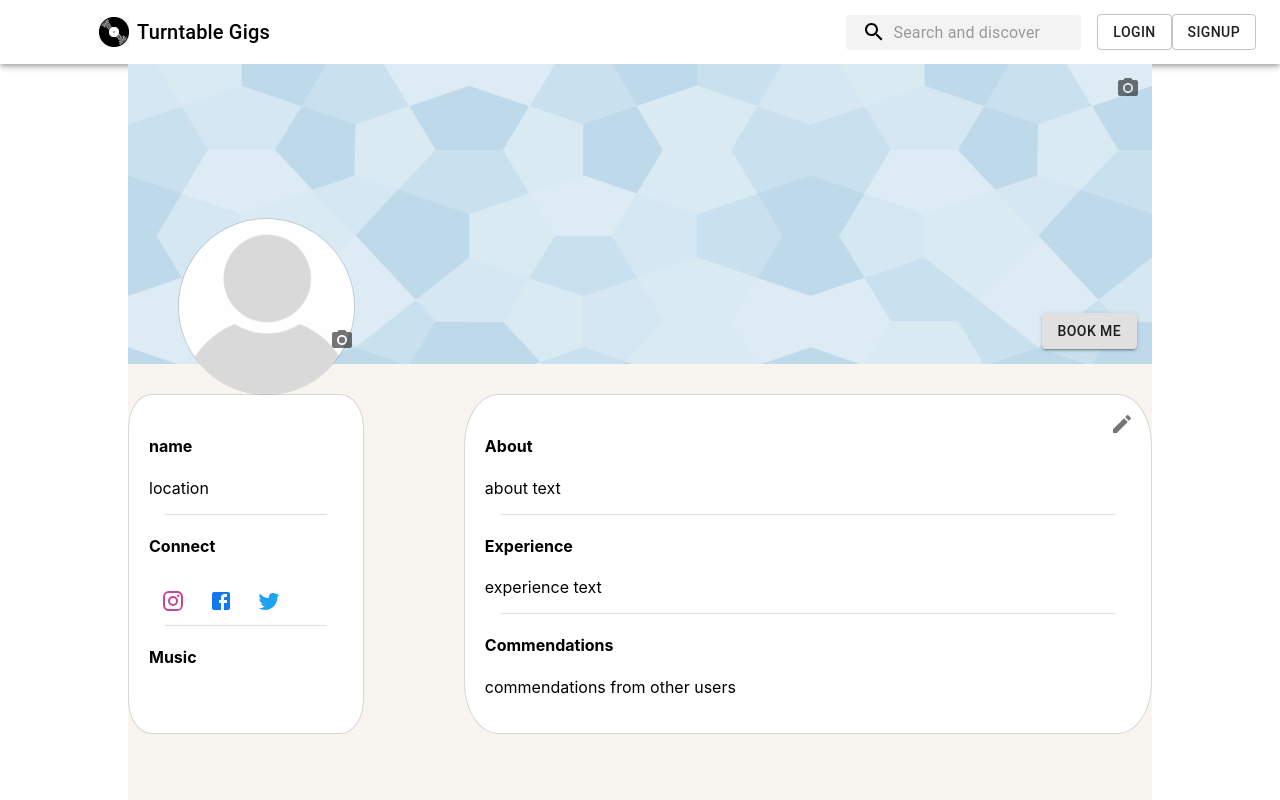
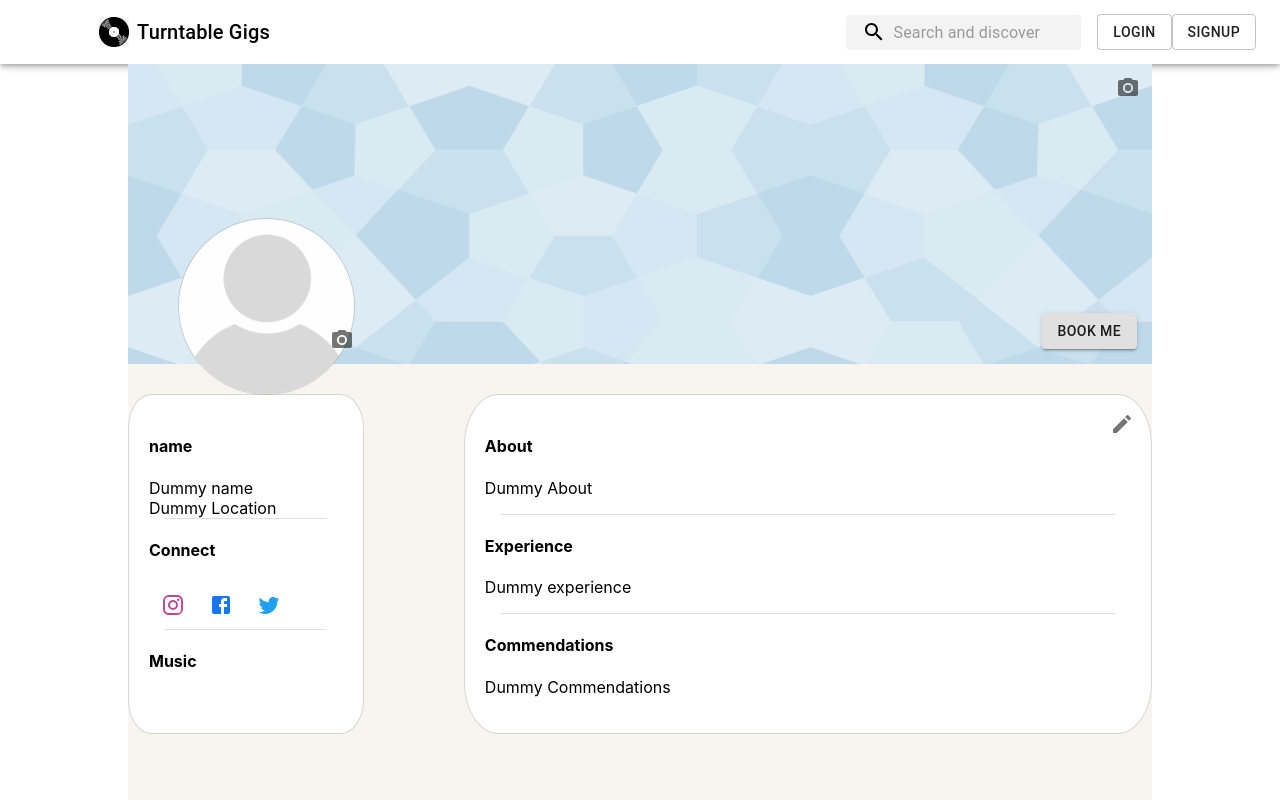
Before and after one commit to wyncode/C40_turntable_gigs, a React (Create React App) app in the folder client/: page /profile/1 in a window 1280 px wide. Built offline with nearby package versions, Linux system fonts and the light colour scheme.

Commit message:
added gig app and user avatar

```diff
--- a/client/src/components/Navbar.jsx
+++ b/client/src/components/Navbar.jsx
@@ -6,6 +6,10 @@ import Typography from '@material-ui/core/Typography';
 import logo from '../logo.png';
 import InputBase from '@material-ui/core/InputBase';
 import SearchIcon from '@material-ui/icons/Search';
+import Avatar from '@material-ui/core/Avatar';
+import { Link } from 'react-router-dom';
+
+import { AppContext } from '../context/AppContext';
 
 import LoginDialog from '../logged-out/LogInDialog';
 import SignupDialog from '../logged-out/SignupDialog';
@@ -79,8 +83,39 @@ export default function Navbar(props) {
                 inputProps={{ 'aria-label': 'search' }}
               />
             </div>
-            <LoginDialog />
-            <SignupDialog />
+            <AppContext.Consumer>
+              {(context) => (
+                <>
+                  {context.currentUser &&
+                  context.currentUser.name !== undefined ? (
+                    <Link to={`/profile/${context.currentUser._id}`}>
+                      <Avatar
+                        className={classes.avatar}
+                        alt="Remy Sharp"
+                        src={`/img/${context.currentUser.avatar}`}
+                      />
+                    </Link>
+                  ) : (
+                    ''
+                  )}
+                </>
+              )}
+            </AppContext.Consumer>
+            <AppContext.Consumer>
+              {(context) => (
+                <>
+                  {context.currentUser &&
+                  context.currentUser.name !== undefined ? (
+                    ''
+                  ) : (
+                    <>
+                      <LoginDialog />
+                      <SignupDialog />
+                    </>
+                  )}
+                </>
+              )}
+            </AppContext.Consumer>
           </Toolbar>
         </AppBar>
       </div>
--- a/client/src/context/AppContext.jsx
+++ b/client/src/context/AppContext.jsx
@@ -19,6 +19,7 @@ const AppContextProvider = ({ children }) => {
         })
         .catch((error) => console.error(error));
     }
+    console.log(currentUser);
   }, [currentUser, user]);
   return (
     <AppContext.Provider
--- a/client/src/logged-out/LogInDialog.jsx
+++ b/client/src/logged-out/LogInDialog.jsx
@@ -38,7 +38,9 @@ export default function LoginDialog({ history }) {
     e.preventDefault();
     try {
       const response = await axios.post('/api/users/login', formData);
+      console.log(formData);
       setCurrentUser(response.data);
+      console.log(response.data);
       sessionStorage.setItem('user', response.data);
       history.push('/');
     } catch (error) {
@@ -83,8 +85,9 @@ export default function LoginDialog({ history }) {
               autoFocus
               required
               margin="dense"
-              id="name"
+              id="password"
               label="Password"
+              name="password"
               type="password"
               fullWidth
               autoComplete="off"
--- a/client/src/logged-out/SignupDialog.jsx
+++ b/client/src/logged-out/SignupDialog.jsx
@@ -35,6 +35,7 @@ export default function SignupDialog({ history }) {
       const response = await axios.post('/api/users/', formData);
       sessionStorage.setItem('user', response.data);
       setCurrentUser(response.data.user);
+      console.log(response.data.user);
       handleClose();
       push('/');
     } catch (error) {
--- a/client/src/pages/Profile.jsx
+++ b/client/src/pages/Profile.jsx
@@ -1,4 +1,4 @@
-import React, { useContext } from 'react';
+import React, { useContext, useEffect } from 'react';
 import { useParams } from 'react-router-dom';
 import Navbar from '../components/Navbar';
 import BookingDialog from '../components/BookingDialog';
@@ -22,15 +22,31 @@ const useStyles = makeStyles((theme) => ({
 }));
 
 const Profile = () => {
-  const { currentUser } = useContext(AppContext);
+  var { currentUser } = useContext(AppContext);
+  // const {
+  //   currentUser: { name }
+  // } = currentUser;
+  let name = 'default';
   const { id } = useParams();
   const classes = useStyles();
+
+  useEffect(() => {
+    console.log('name ' + name);
+
+    if (currentUser !== null) {
+      name = currentUser.name;
+      console.log('name ' + name);
+    }
+  }, [currentUser]);
 
   // const { currentUser, setCurrentUser, setLoading } = useContext(AppContext)
 
   return (
     <>
       <Navbar />
+      <AppContext.Consumer>
+        {(context) => (
+          <>
             <div className="profile-cover-img">
               <img className="cover-img" src={CoverDefault} alt="cover-photo" />
               <div className="cover-img-icon">
@@ -84,7 +100,18 @@ const Profile = () => {
                 <div className="profile-info-column">
                   <div className="user-info-row">
                     <h4>name</h4>
-              <p>location</p>
+                    {context.currentUser &&
+                    context.currentUser.name !== undefined ? (
+                      <span>{context.currentUser.name}</span>
+                    ) : (
+                      <div>Dummy name</div>
+                    )}
+                    {context.currentUser &&
+                    context.currentUser.location !== undefined ? (
+                      <div>{context.currentUser.location}</div>
+                    ) : (
+                      <div>Dummy Location</div>
+                    )}
                     <Divider variant="middle" />
                     <div className="user-social-row">
                       <h4>Connect</h4>
@@ -109,7 +136,7 @@ const Profile = () => {
                       <Divider variant="middle" />
                       <div className="profile-music-row">
                         <h4>Music</h4>
-                  {currentUser?._id === id && (
+                        {context.currentUser?._id === id && (
                           <div className="edit-icon">
                             <IconButton aria-label="edit">
                               <EditIcon />
@@ -123,15 +150,30 @@ const Profile = () => {
                 <div className="profile-about-column">
                   <div className="profile-about-row">
                     <h4>About</h4>
-              <p>about text</p>
+                    {context.currentUser &&
+                    context.currentUser.About !== undefined ? (
+                      <p>{context.currentUser.About}</p>
+                    ) : (
+                      <p>Dummy About</p>
+                    )}
                     <Divider variant="middle" />
                     <div className="profile-experience-row">
                       <h4>Experience</h4>
-                <p>experience text</p>
+                      {context.currentUser &&
+                      context.currentUser.experience !== undefined ? (
+                        <p>{context.currentUser.experience}</p>
+                      ) : (
+                        <p>Dummy experience</p>
+                      )}
                       <Divider variant="middle" />
                       <div className="profile-experience-row">
                         <h4>Commendations</h4>
-                  <p>commendations from other users</p>
+                        {context.currentUser &&
+                        context.currentUser.Commendations !== undefined ? (
+                          <p>{context.currentUser.Commendations}</p>
+                        ) : (
+                          <p>Dummy Commendations</p>
+                        )}
                         <div className="edit-icon">
                           <IconButton aria-label="edit">
                             <EditIcon />
@@ -143,6 +185,10 @@ const Profile = () => {
                 </div>
               </div>
             </div>
+          </>
+        )}
+      </AppContext.Consumer>
+
       <Footer />
     </>
   );
```
Also changed, not shown: client/src/logged-out/LogOutDialog.jsx (added, +16 -0 lines), 2 other files (tests, documents, lock files or other folders). Lines whose indentation alone changed are shown as unchanged.
